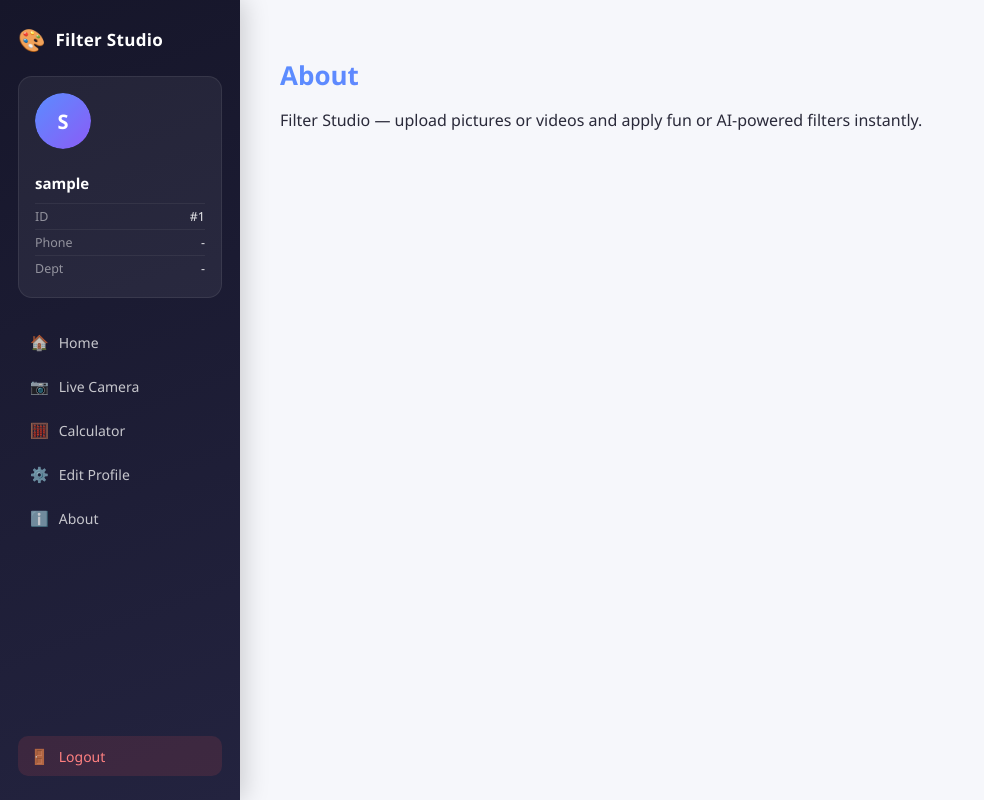
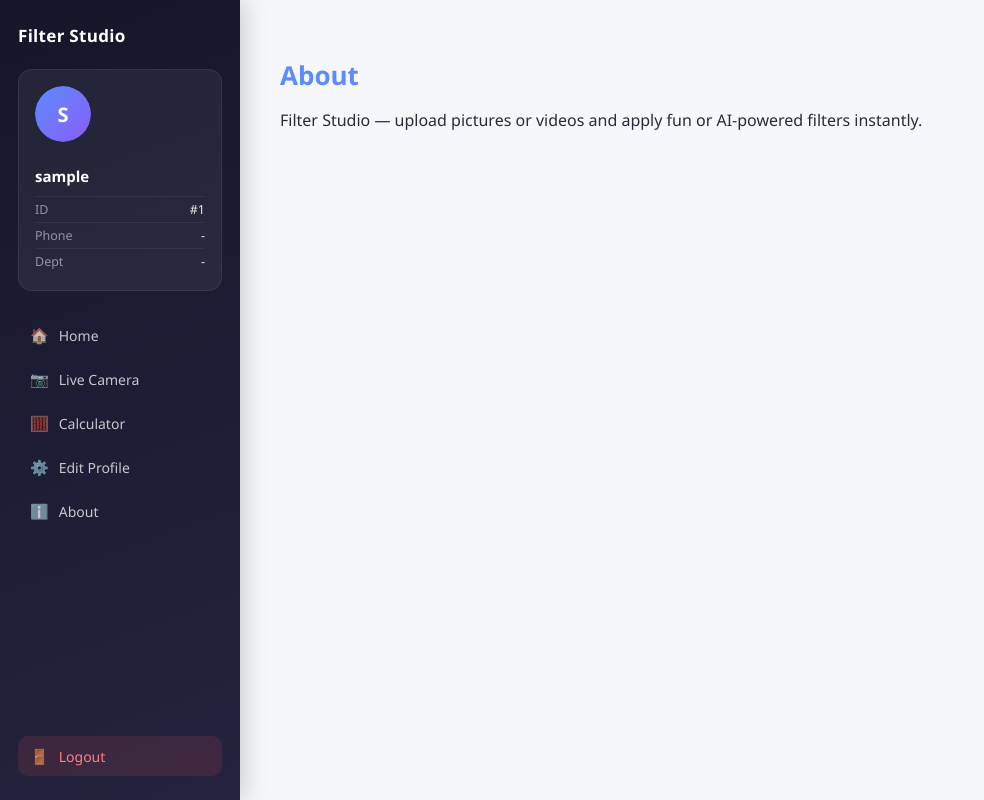
Before and after one commit to Adamnazeri/myproject, a FastAPI app: page /about in a window 1280 px wide. Shown: the whole page, without its empty margins (0-984 px from the left). Run offline with FastAPI, Linux system fonts and the light colour scheme; the visitor is signed in with stand-in values (Sample User, id 1); data comes from the database, SQL or seed files in the repository.

Commit message:
feat: Update sidebar layout and remove brand icon for cleaner design

```diff
--- a/template/base.html
+++ b/template/base.html
@@ -9,7 +9,7 @@
     {% if show_sidebar|default(true) %}
     <div class="sidebar">
         <div class="brand">
-            <span class="brand-icon">🎨</span>
+
             <span class="brand-name">Filter Studio</span>
         </div>
 
```
Also changed, not shown: 1 other file.
